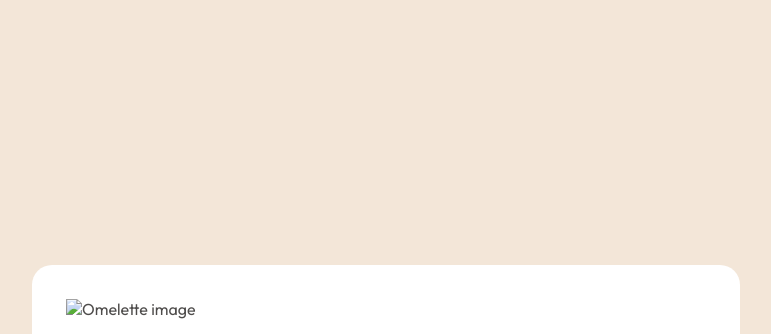
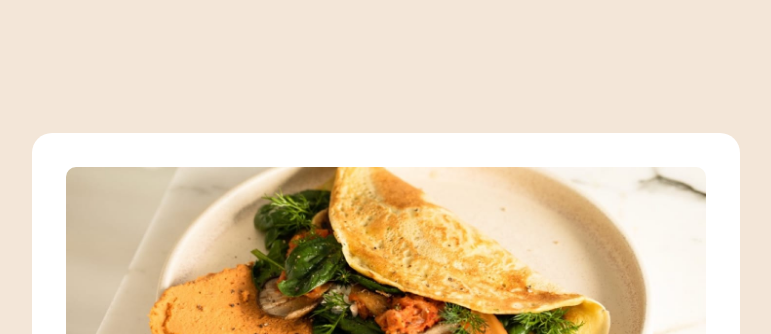
Before and after one commit to Jerushapreethiraj/Recipe-page, a plain HTML site: page index.html in a window 1280 px wide. Shown: the top 334 px of the page, without its empty margins (254-1025 px from the left). Drawn offline with Linux system fonts and the light colour scheme.

Commit message:
Update index.html

```diff
--- a/index.html
+++ b/index.html
@@ -21,7 +21,7 @@
 <body>
 
   <div class="card" id="card1">
-    <img src="assets/images/image-omelette.jpeg" alt="Omelette image"> <br>
+    <img src="image-omelette.jpeg" alt="Omelette image"> <br>
     <div id="matter">
       <h1>Simple Omelette Recipe</h1>
       <p>An easy and quick dish, perfect for any meal. This classic omelette combines beaten eggs cooked
```
